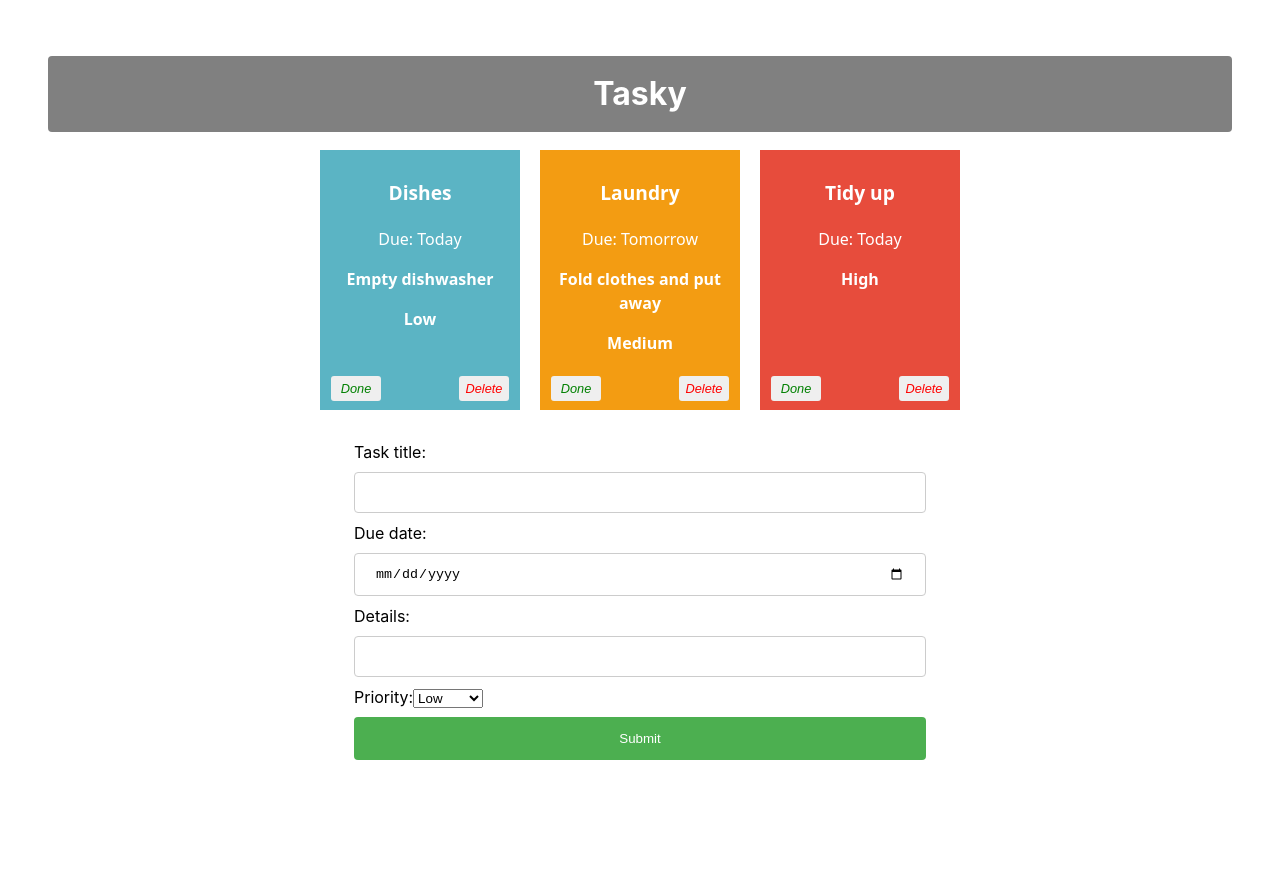
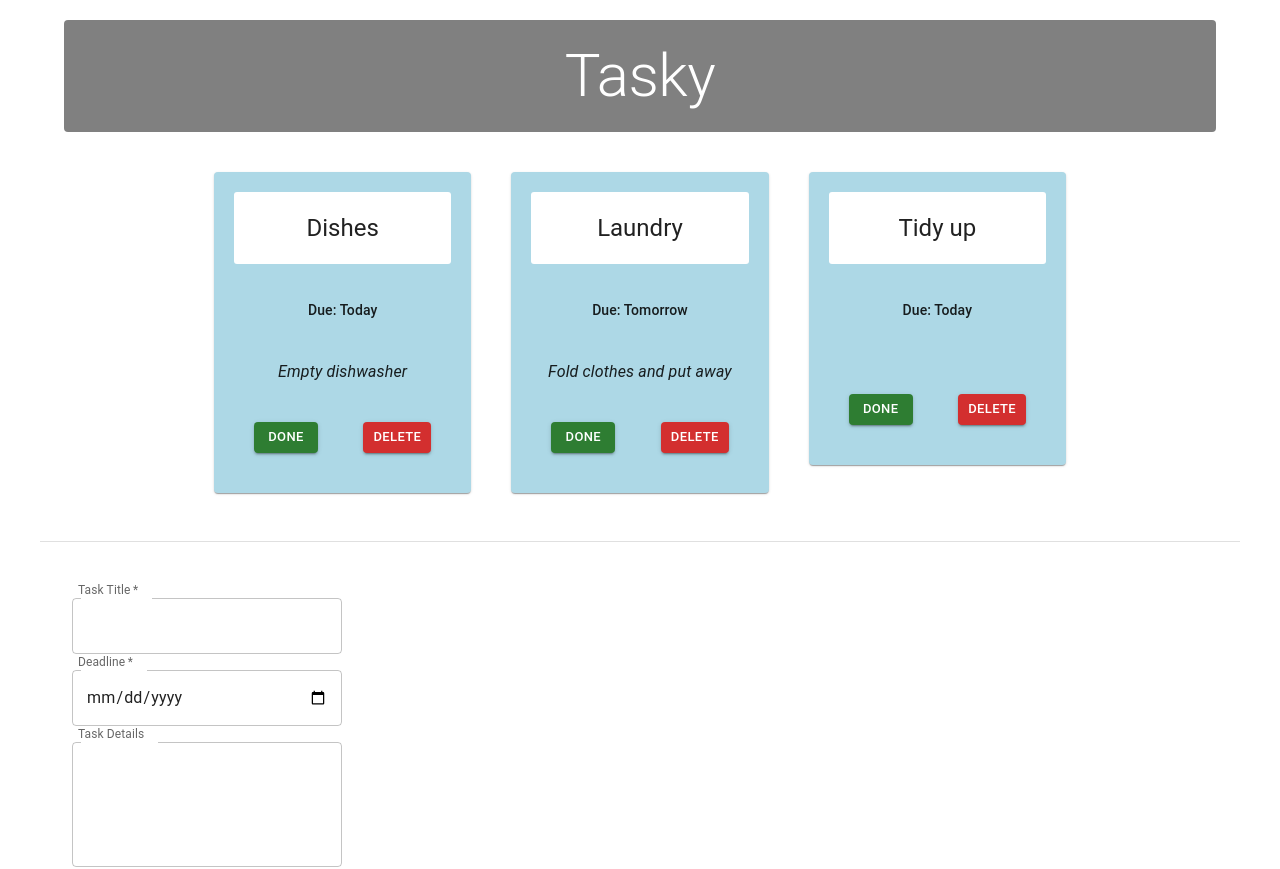
Before and after one commit to dmitriy-nosatenko/react-bascis-labs, a React (Vite) app in the folder tasky/: page / in a window 1280 px wide. Shown: the top 869 px of the page. Before the commit the page ends 836 px from the top, so only its background shows below. Built offline with nearby package versions, Linux system fonts and the light colour scheme.

Commit message:
Tasky Lab 3 done

```diff
--- a/tasky/package.json
+++ b/tasky/package.json
@@ -10,6 +10,10 @@
     "preview": "vite preview"
   },
   "dependencies": {
+    "@emotion/react": "^11.14.0",
+    "@emotion/styled": "^11.14.1",
+    "@mui/icons-material": "^9.4.0",
+    "@mui/material": "^9.4.0",
     "react": "^19.2.8",
     "react-dom": "^19.2.8",
     "uuid": "^14.0.2"
--- /dev/null
+++ b/tasky/public/index.html
@@ -0,0 +1,6 @@
+<link rel="preconnect" href="https://fonts.googleapis.com"/>
+<link rel="preconnect" href="https://fonts.gstatic.com" crossorigin />
+<link
+    rel="stylesheet"
+    href="https://fonts.googleapis.com/css2?family=Roboto:wght@300;400;500;700&display=swap"
+    />
--- a/tasky/src/App.css
+++ b/tasky/src/App.css
@@ -14,88 +14,6 @@
   border-radius: 4px;
 }
 
-div {
-  padding: 20px;
-}
-
-.container{
-  text-align: center;
-}
-
-.card {
-  display: inline-block;
-  vertical-align: top;
-  font-family: system-ui;
-  background: #5bb4c4;
-  color: white;
-  text-align: center;
-  width: 180px;
-  height: 240px;
-  margin: 10px;
-  padding: 10px;
-  position: relative;
-}
-
-.title {
-  font-weight: bold;
-  font-size: 1.2em;
-}
-
 .bold {
   font-weight: bold;
 }
-
-button {
-  border: none;
-  border-radius: 3px;
-  font-style: italic;
-  font-size: 0.8em;
-  margin: 4px 6px;
-  width: 50px;
-  height: 25px;
-}
-
-.doneButton {
-  position: absolute;
-  bottom: 5px;
-  left: 5px;
-  color: green;
-}
-
-.deleteButton {
-  position: absolute;
-  bottom: 5px;
-  right: 5px;
-  color: red;
-}
-
-input[type=text], input[type=date] {
-  width: 100%;
-  padding: 12px 20px;
-  margin: 8px 0;
-  display: inline-block;
-  border: 1px solid #ccc;
-  border-radius: 4px;
-  box-sizing: border-box;
-}
-
-input[type=submit] {
-  width: 100%;
-  background-color: #4CAF50;
-  color: white;
-  padding: 14px 20px;
-  margin: 8px 0;
-  border: none;
-  border-radius: 4px;
-  cursor: pointer;
-}
-
-input[type=submit]:hover {
-  background-color: #45a049;
-}
-
-form {
-  text-align: left;
-  width: 50%;
-  margin: auto;
-}
--- a/tasky/src/App.jsx
+++ b/tasky/src/App.jsx
@@ -3,6 +3,9 @@
 import React, { useState } from 'react';
 import AddTaskForm from './components/Form';
 import { v4 as uuidv4 } from 'uuid';
+import Typography from '@mui/material/Typography';
+import Container from '@mui/material/Container';
+import Grid from '@mui/material/Grid';
 
 function App() {
 
@@ -72,21 +75,61 @@
   return (
 
     <div className="container">
-      <h1>Tasky</h1>
+      <Container component="main">
+        <Typography
+        component="h1"
+        variant="h2"
+        align="center"
+        gutterBottom
+        sx={{
+          backgrounColor: 'gray',
+          textAlign: 'center',
+          color: 'white',
+          padding: '20px',
+          margin: '20px 0 40px 0',
+          borderRadius: '4px'
+        }}
+        >
+          Tasky
+        </Typography>
+        </Container>
 
+<Container maxWidth="md" component="main">
+  <Grid
+    container
+    spacing={5}
+    alignItems="flex-start"
+    justifyContent="center"
+  >
     {taskState.tasks.map((task, index) => (
       <Task
-      key={task.id}
         title={task.title}
         description={task.description}
         deadline={task.deadline}
-      priority={task.priority}
-      markDone= {() => doneHandler(index)}
         done={task.done}
-      deleteTask = {() => deleteHandler(index)}
+        key={task.id}
+        markDone={() => doneHandler(index)}
+        deleteTask={() => deleteHandler(index)}
       />
     ))}
-<AddTaskForm submit={formSubmitHandler} change={formChangeHandler}/>
+  </Grid>
+</Container>
+
+<Container
+  component="footer"
+  sx={{
+    borderTop: (theme) => `1px solid ${theme.palette.divider}`,
+    my: 6,
+    py: 6,
+  }}
+  >
+    <Grid container justifyContent="center">
+      <AddTaskForm
+        submit={formSubmitHandler}
+        change={formChangeHandler}
+  />
+  </Grid>
+</Container>
     </div>
   )
 }
--- a/tasky/src/components/Form.jsx
+++ b/tasky/src/components/Form.jsx
@@ -1,33 +1,63 @@
+import Box from '@mui/material/Box';
+import TextField from '@mui/material/TextField';
+import Button from '@mui/material/Button';
+
 const AddTaskForm = (props) => {
 
   return (
+   <Box
+   component="form"
+   sx={{
+    '& .MuiOutlinedInput-root': { m: 1, width: '30ch' },
+   }}
+   onSubmit={props.submit}
+   >
     <div>
-      <form onSubmit={props.submit}>
-        <label>
-            Task title:
-            <input type="text" name="title" required onChange={(event) => props.change(event)}/>
-        </label>
-        <br />
-        <label>
-            Due date:
-            <input type="date" name="deadline" required onChange={(event) => props.change(event)}/>
-        </label>
-        <br />
-        <label>
-            Details:
-            <input type="text" name="description" onChange={(event) => props.change(event)}/>
-        </label>
-        <label>
-          Priority:
-          <select name="priority" onChange={(event) => props.change(event)}>
-            <option value="Low">Low</option>
-            <option value="Medium">Medium</option>
-            <option value="High">High</option>
-          </select>
-        </label>
-        <input type="submit" value="Submit" />
-        </form>
+      <TextField
+      required
+      id="outlined-required"
+      name="title"
+      label="Task Title"
+      slotProps={{ inputLabel: { shrink: true } }}
+      onChange={(event) => props.change(event)}
+      />
     </div>
+    <div>
+      <TextField
+      required
+      name="deadline"
+      label="Deadline"
+      slotProps={{ inputLabel: { shrink: true } }}
+      type="date"
+      onChange={(event) => props.change(event)}
+      />
+    </div>
+    <div>
+      <TextField
+      name="description"
+      id="outlined-multiline-static"
+      label="Task Details"
+      slotProps={{ inputLabel: { shrink: true } }}
+      multiline
+      rows={4}
+      onChange={(event) => props.change(event)}
+      />
+    </div>
+    <div>
+      <Button
+      type="submit"
+      variant="contained"
+      color="primary"
+      sx={{
+        m: 1,
+        p: 1,
+        width: '95%'
+      }}
+      >
+        Add Task
+      </Button>
+    </div>
+    </Box>
   )
 };
 
--- a/tasky/src/components/Task.jsx
+++ b/tasky/src/components/Task.jsx
@@ -1,3 +1,12 @@
+import Box from '@mui/material/Box';
+import Button from '@mui/material/Button';
+import Card from '@mui/material/Card';
+import CardActions from '@mui/material/CardActions';
+import CardContent from '@mui/material/CardContent';
+import CardHeader from '@mui/material/CardHeader';
+import Grid from '@mui/material/Grid';
+import Typography from '@mui/material/Typography';
+
 const priorityColors = {
     Low: '#5bb4c4',
     Medium: '#f39c12',
@@ -7,14 +16,79 @@
 const Task = (props) => {
 
         return (
-        <div className="card" style={{backgroundColor: props.done ? 'lightgrey' : priorityColors[props.priority]}}>
-            <p className="title"> {props.title}</p>
-            <p>Due: {props.deadline}</p>
-            <p className="bold"> {props.description}</p>
-            <p className="bold"> {props.priority}</p>
-            <button className="doneButton"onClick={props.markDone}>Done</button>
-            <button className='deleteButton' onClick={props.deleteTask}>Delete</button>
-        </div>
+     <Grid
+  key={props.id}
+  size={{ xs: 12, md: 4 }}
+>
+  <Card
+    sx={{
+      backgroundColor: props.done ? 'lightgrey' : 'lightblue',
+      padding: '20px'
+    }}
+  >
+    <CardHeader
+    title={props.title}
+    sx={{
+        backgroundColor: 'white',
+        borderRadius: '3px',
+        padding: '20px',
+        textAlign: 'center'
+    }}
+    />
+
+    <CardContent>
+        <Box
+        sx={{
+            display: 'flex',
+            justifyContent: 'center',
+            alignItems: 'baseline',
+            mb: 2,
+            padding: '20px'
+        }}
+        >
+            <Typography
+            component="p"
+            variant="subtitle2"
+            color="text.primary"
+            >
+                Due: {props.deadline}
+            </Typography>
+        </Box>
+        <Typography
+        component="p"
+        variant="subtitle1"
+        align="center"
+        sx={{ fontStyle: 'italic' }}
+        >
+            {props.description}
+        </Typography>
+    </CardContent>
+
+    <CardActions
+    sx={{
+        justifyContent: 'space-between',
+        padding: '20px'
+    }}
+    >
+        <Button
+        variant="contained"
+        size="small"
+        color="success"
+        onClick={props.markDone}
+        >
+            Done
+        </Button>
+        <Button
+        variant="contained"
+        size="small"
+        color="error"
+        onClick={props.deleteTask}
+        >
+            Delete
+        </Button>
+    </CardActions>
+  </Card>
+</Grid>
     )
 }
 
```
Also changed, not shown: 2 other files (tests, documents, lock files or other folders). Lines whose indentation alone changed are shown as unchanged.
